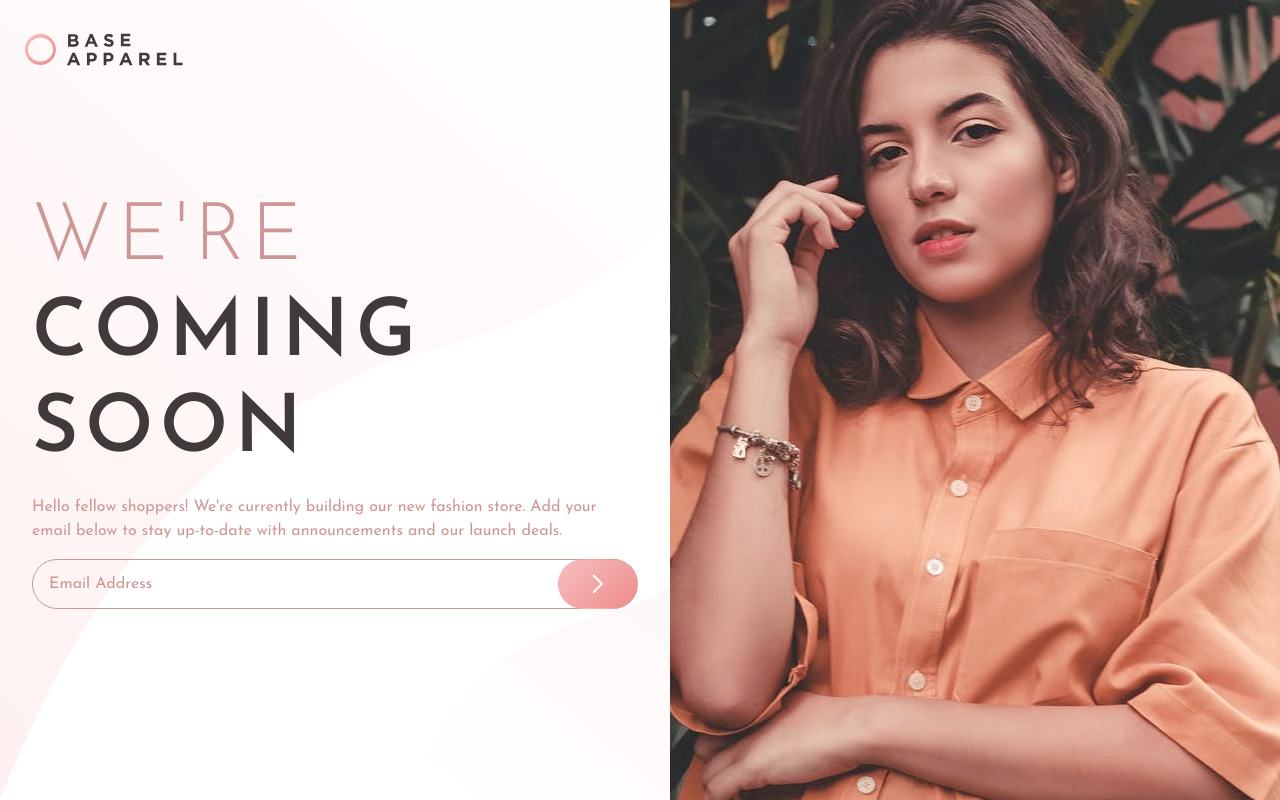
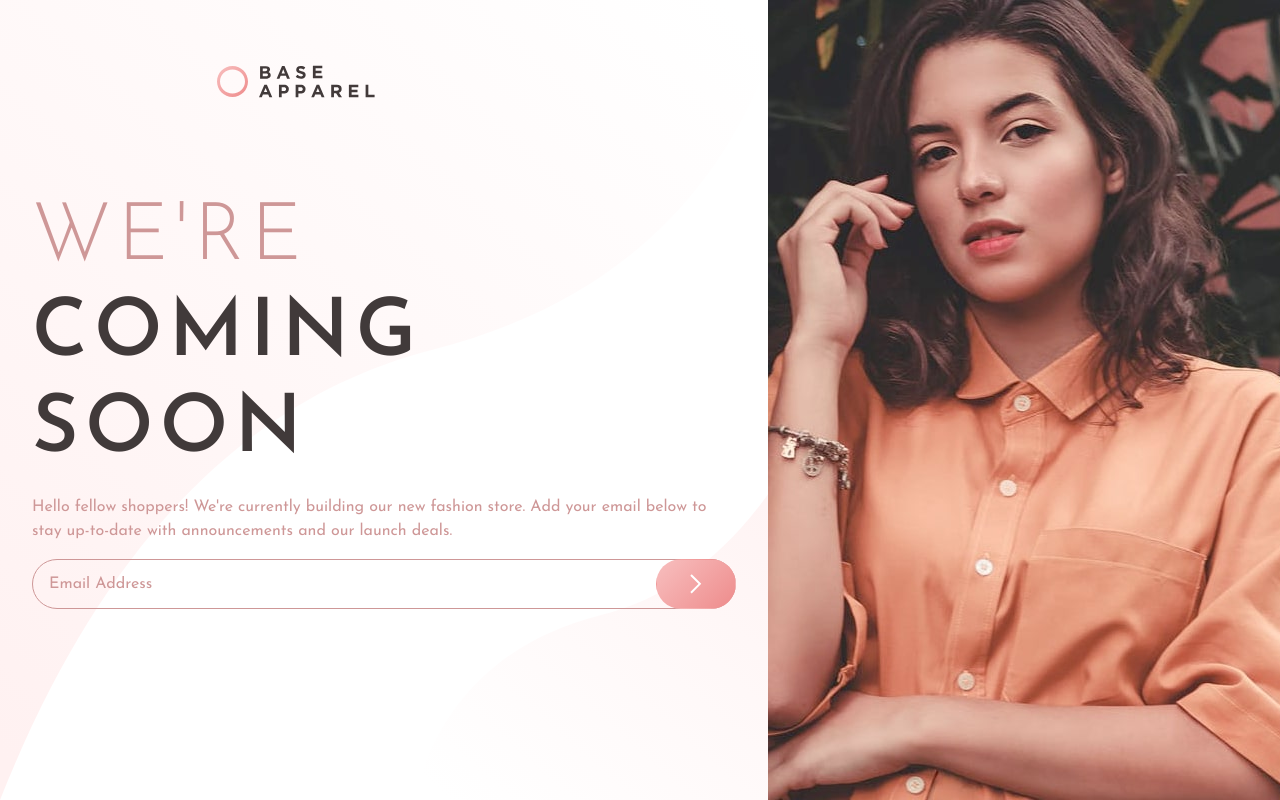
Before and after one commit to davinaleong/fem-base-apparel-coming-soon-page, a website built with Vite: page index.html in a window 1280 px wide. Built offline with nearby package versions, Linux system fonts and the light colour scheme.

Commit message:
Minor touchups

```diff
--- a/styles/main.css
+++ b/styles/main.css
@@ -121,9 +121,9 @@
 
   --transition: all 0.3s ease-in-out;
 
-  --container-width: 800px;
-  --header-height: 74px;
-  --hero-image-height: 250px;
+  --root-container-width: 48em;
+  --header-height: 4.625em;
+  --hero-image-height: 15.625em;
 }
 /** Root - End **/
 
@@ -207,7 +207,7 @@ b {
 }
 
 .container {
-  --container-width: var(--width-container);
+  --container-width: var(--root-container-width);
   --container-padding: var(--size-f-200);
 
   max-width: var(--container-width);
@@ -436,16 +436,19 @@ a:where(:hover, :focus, :focus-visible) {
 @media (min-width: 64.063em) {
   .primary-header {
     position: absolute;
-    top: 1rem;
-    left: 1rem;
+    top: 3em;
+    left: 13em;
+    max-width: var(--root-container-width);
   }
 
   .primary-content {
     order: -1;
     background-image: url("./../images/bg-pattern-desktop.svg");
+    width: 60%;
   }
 
   .primary-image.d-desktop {
+    width: 40%;
     aspect-ratio: 610/800;
     object-fit: cover;
   }
```
